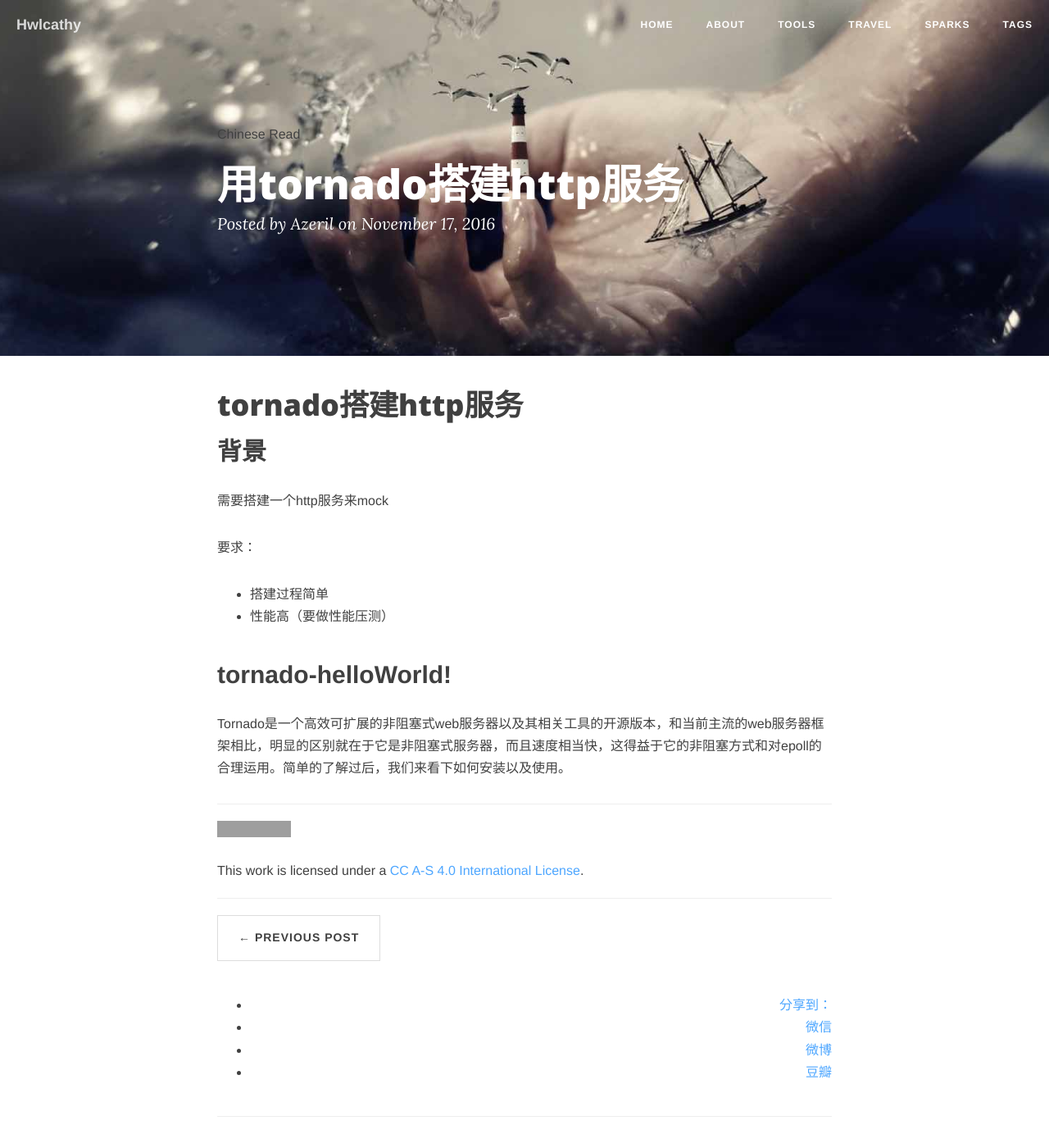
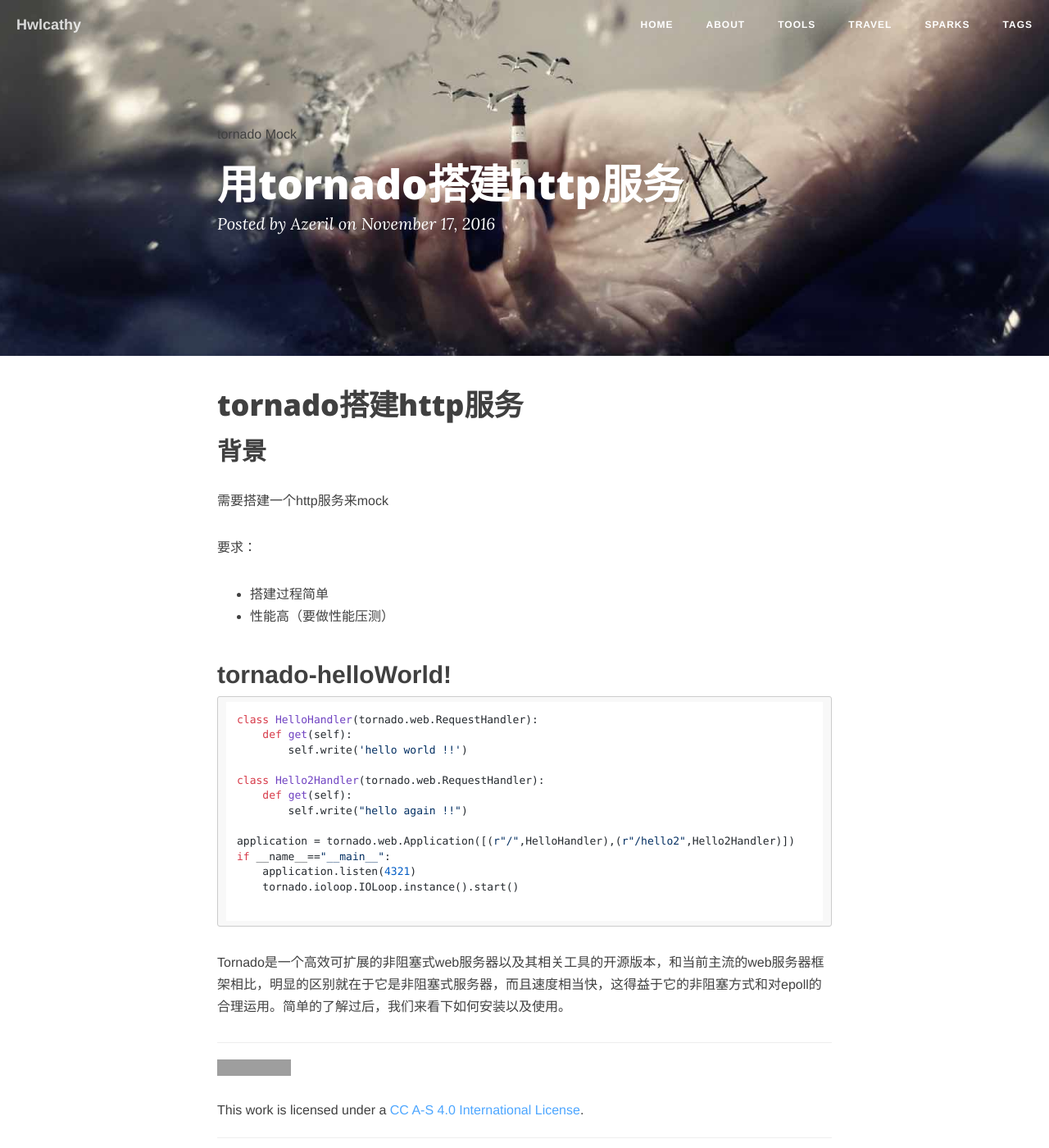
Before and after one commit to hwlcathy/hwlcathy.github.io, a Jekyll site: the page built from _posts/2016-11-17-setup_http_tornado.md, in a window 1280 px wide and 1400 px high. Shown: the whole window at 82% size. Built offline with Jekyll 4.4.1, drawn with Linux system fonts in a browser that asks for light colours; nearby versions of some CDN libraries; comment, search, counter and statistics services are not loaded; grey boxes are pictures that could not be loaded.

Commit message:
delete not my work

````diff
--- a/_posts/2016-11-17-setup_http_tornado.md
+++ b/_posts/2016-11-17-setup_http_tornado.md
@@ -2,7 +2,7 @@
 layout: post
 title: 用tornado搭建http服务
 categories: [blog ]
-tags: [Chinese, Read, ]
+tags: [tornado, Mock, ]
 description: 用tornado搭建http服务
 ---
 # tornado搭建http服务
@@ -16,4 +16,21 @@ description: 用tornado搭建http服务
 
 
 ## tornado-helloWorld!
+
+```
+class HelloHandler(tornado.web.RequestHandler):
+    def get(self):
+        self.write('hello world !!')
+
+class Hello2Handler(tornado.web.RequestHandler):
+    def get(self):
+        self.write("hello again !!")
+
+application = tornado.web.Application([(r"/",HelloHandler),(r"/hello2",Hello2Handler)])
+if __name__=="__main__":
+    application.listen(4321)
+    tornado.ioloop.IOLoop.instance().start()
+
+```
+
 Tornado是一个高效可扩展的非阻塞式web服务器以及其相关工具的开源版本，和当前主流的web服务器框架相比，明显的区别就在于它是非阻塞式服务器，而且速度相当快，这得益于它的非阻塞方式和对epoll的合理运用。简单的了解过后，我们来看下如何安装以及使用。<br />
````
